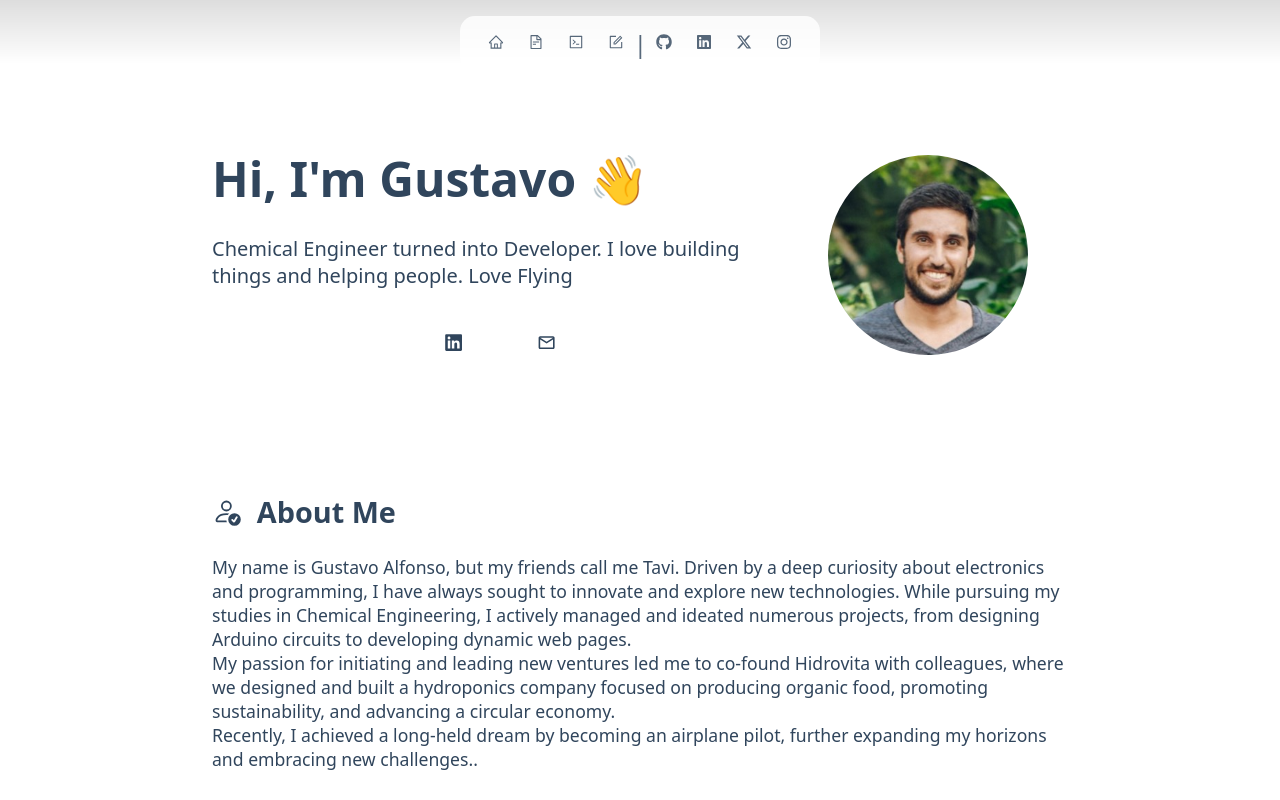
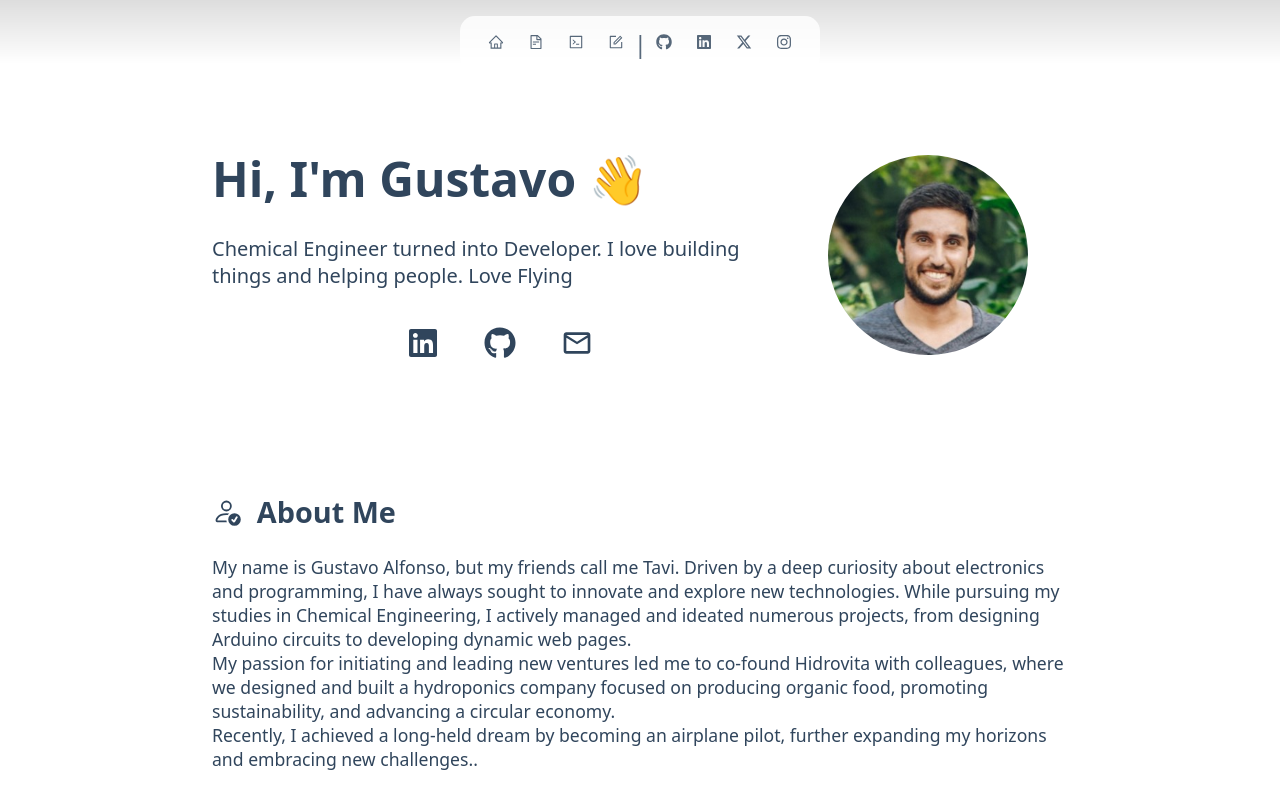
Before and after one commit to gusalfonso/myportfolio, a React (Vite) app: page / in a window 1280 px wide. Shown: the top 800 px of the page. Built offline with nearby package versions, Linux system fonts and the light colour scheme.

Commit message:
bigger icons

```diff
--- a/src/components/Hero.tsx
+++ b/src/components/Hero.tsx
@@ -3,6 +3,7 @@
 import { DATA } from "../cv/cv";
 import LinkHover from "./LinkHover";
 import { FaLinkedin } from "react-icons/fa6";
+import { FaGithub } from "react-icons/fa";
 
 export default function Hero() {
   return (
@@ -19,6 +20,11 @@
                 svg={<FaLinkedin />}
               />
               <LinkHover
+                title="Github"
+                href="https://github.com/gusalfonso"
+                svg={<FaGithub />}
+              />
+              <LinkHover
                 title="Contact"
                 href="mailto:alfonsgustavo@gmail.com"
                 svg={<MdOutlineMailOutline />}
--- a/src/css/Hero.css
+++ b/src/css/Hero.css
@@ -31,7 +31,7 @@
 
       .hero-icons {
         display: flex;
-        gap: 3rem;
+        gap: 2rem;
         width: 100%;
         justify-content: center;
       }
--- a/src/css/LinkHover.css
+++ b/src/css/LinkHover.css
@@ -4,7 +4,7 @@
   align-items: center;
   height: 2.8rem;
   width: 2.8rem;
-  padding: 0.8rem;
+  padding: 0.4rem;
   background: white;
   border-radius: 5px;
   .social-link {
```
